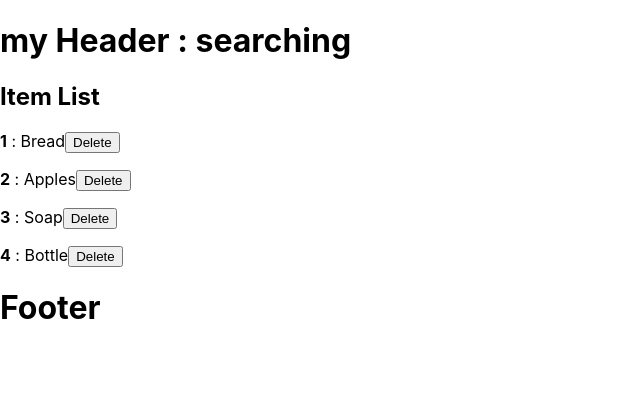
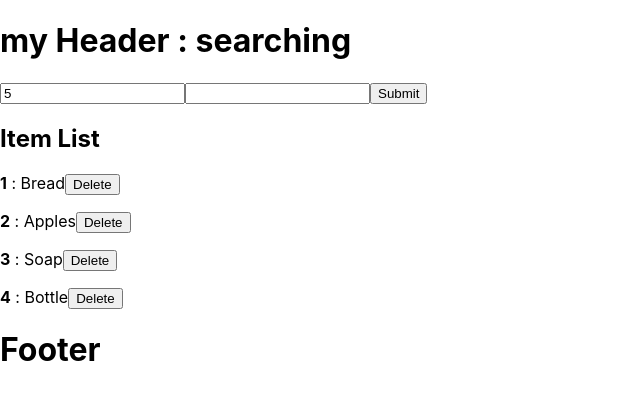
Before and after one commit to RDayalMunda/react-simple, a React (Create React App) app: page / in a window 1280 px wide. Shown: the top 400 px of the page, without its empty margins (0-640 px from the left). Built offline with nearby package versions, Linux system fonts and the light colour scheme.

Commit message:
adding and deleting

```diff
--- a/src/App.js
+++ b/src/App.js
@@ -2,29 +2,47 @@
 import Footer from "./layout/Footer.js";
 import Header from "./layout/Header.js";
 import Todolist from "./components/TodoList.js";
+import AddTodo from "./components/AddTodo.js";
+import React, { useState } from "react";
+
 function App() {
   let headerData = {
     title: "my Header",
     searchBar: true
   }
-  let itemList = [
+
+  const [ itemList , setItemList ] = useState([
     { sn: 1, name: "Bread" },
     { sn: 2, name: "Apples" },
     { sn: 3, name: "Soap" },
     { sn: 4, name: "Bottle" }
-  ]
+  ])
 
   const onDelete = (item )=>{
-    console.log('deleting', item )
-    let deleteIndex = itemList.findIndex( i => i.sn==item.sn )
-    if (deleteIndex>=0) itemList.splice( deleteIndex , 1 )
-    console.log('fianl Data : ', itemList)
+    setItemList( itemList.filter( e=>{
+      return e.sn!=item.sn
+    } ) )
   }
+
+  const onAddItem = (item)=>{
+    console.log('adding Item : ', item)
+    let itemIndex = itemList.find( i => i.sn == item.sn )
+    if (itemIndex){
+      alert( "Item with this sn already exist" )
+      return
+    }
+    setItemList( [...itemList, item] )
+  }
+
   return (
     <>
       <Header
         title={headerData.title}
         searchBar={headerData.searchBar}
+      />
+      <AddTodo
+        nextSn={itemList.length+1}
+        onAddItem={onAddItem}
       />
       <Todolist
         itemList={itemList}
--- /dev/null
+++ b/src/components/AddTodo.js
@@ -0,0 +1,29 @@
+import React, { useState } from 'react'
+
+export default function AddTodo(props) {
+
+    const [ item, setItem ] = useState({
+        sn : props.nextSn,
+        name: ""
+    })
+
+    const submit = (e)=>{
+        e.preventDefault()
+        if (!item.sn || !item.name){
+            alert( "sn or name cannot be blank" )
+            return
+        }
+
+        props.onAddItem(item)
+    }
+
+    return (
+        <div>
+            <form onSubmit={submit} >
+                <input type="text" value={item.sn} onChange={(e)=>setItem({sn:e.target.value, name: item.name}) }/>
+                <input type="text" value={item.name} onChange={(e)=>setItem( { sn:item.sn, name: e.target.value } )} />
+                <button>Submit</button>
+            </form>
+        </div>
+    )
+}
--- a/src/components/TodoItem.js
+++ b/src/components/TodoItem.js
@@ -2,11 +2,9 @@ import React from 'react'
 
 export default function TodoItem( { item, onDelete }) {
   return (
-    <div>
-      <p>
-        <b>{item.sn}</b> : {item.name}
-        <button onClick={ ()=>onDelete(item) } >Delete</button>
-      </p>
-    </div>
+    <p>
+      <b>{item.sn}</b> : {item.name}
+      <button onClick={ ()=>onDelete(item) } >Delete</button>
+    </p>
   )
 }
--- a/src/components/TodoList.js
+++ b/src/components/TodoList.js
@@ -6,9 +6,12 @@ export default function Todolist(props) {
     <div>
       <h2>Item List</h2>
       <div>
-        { props.itemList.map( (item)=>{
-          return <TodoItem item={item} key={item.sn} onDelete={props.onDelete} />
-        } ) }
+        { props.itemList.length?
+          props.itemList.map( (item, i)=>{
+            return <TodoItem item={item} key={i} onDelete={props.onDelete} />
+          } )
+          :"No item to display"
+        }
       </div>
     </div>
   )
```
